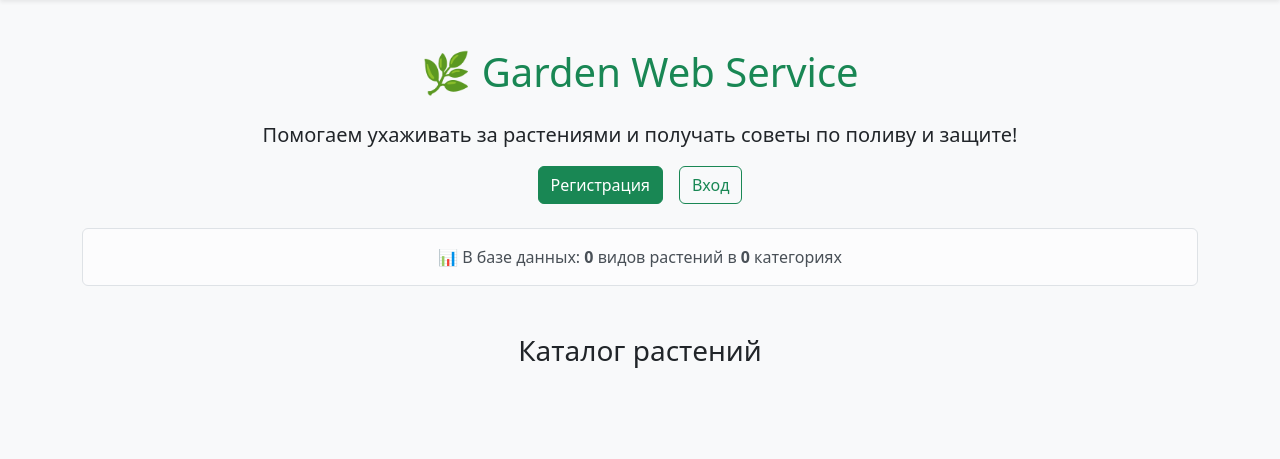
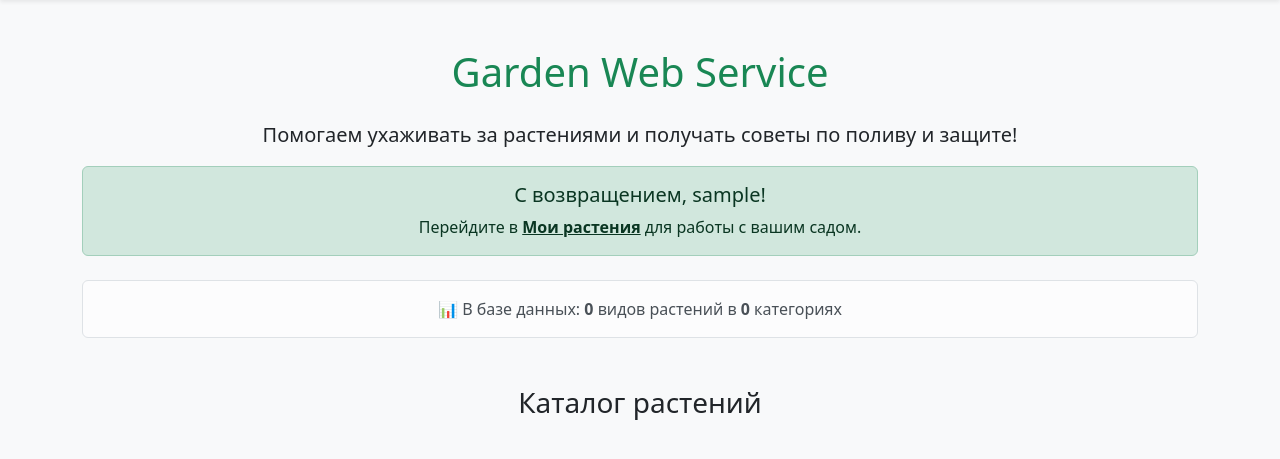
Before and after one commit to vxmpra/python_project, a Django app: page / in a window 1280 px wide. Shown: the part 56-515 px from the top of the page. Run offline with Django 5.2, Linux system fonts and the light colour scheme; the visitor is signed in with stand-in values (Sample User, id 1); data that the repository does not hold is empty.

```diff
--- a/plants/templates/plants/base.html
+++ b/plants/templates/plants/base.html
@@ -4,13 +4,15 @@
 
 {% block content %}
 <div class="container mt-5 text-center">
-    <h1 class="text-success mb-4">🌿 Garden Web Service</h1>
+    <h1 class="text-success mb-4">Garden Web Service</h1>
     <p class="lead">Помогаем ухаживать за растениями и получать советы по поливу и защите!</p>
 
-    <div class="d-flex justify-content-center gap-3 mb-4">
-        <a href="{% url 'register' %}" class="btn btn-success">Регистрация</a>
-        <a href="{% url 'login' %}" class="btn btn-outline-success">Вход</a>
-    </div>
+    {% if user.is_authenticated %}
+        <div class="alert alert-success mb-4">
+            <h5>С возвращением, {{ user.username }}!</h5>
+            <p class="mb-0">Перейдите в <a href="{% url 'plant_list' %}" class="alert-link">Мои растения</a> для работы с вашим садом.</p>
+        </div>
+    {% endif %}
 
     <div class="alert alert-light border mb-4">
         <p class="mb-0">
```
